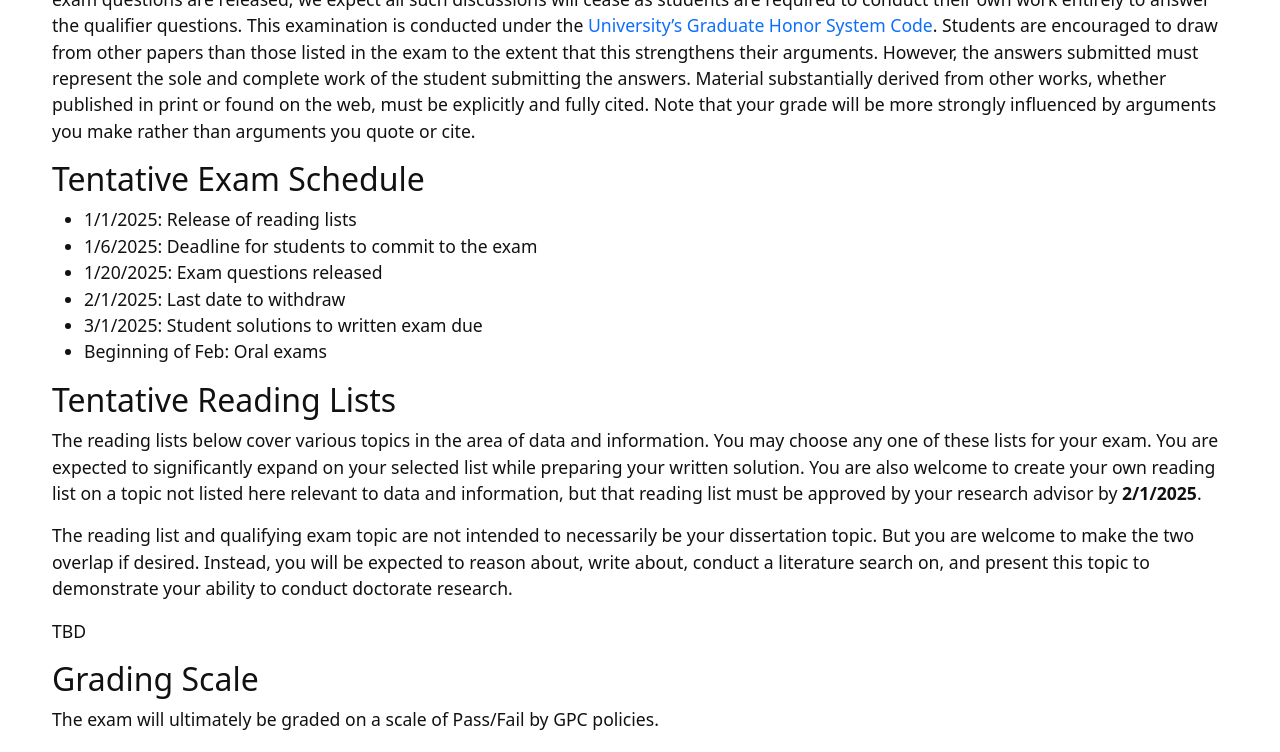
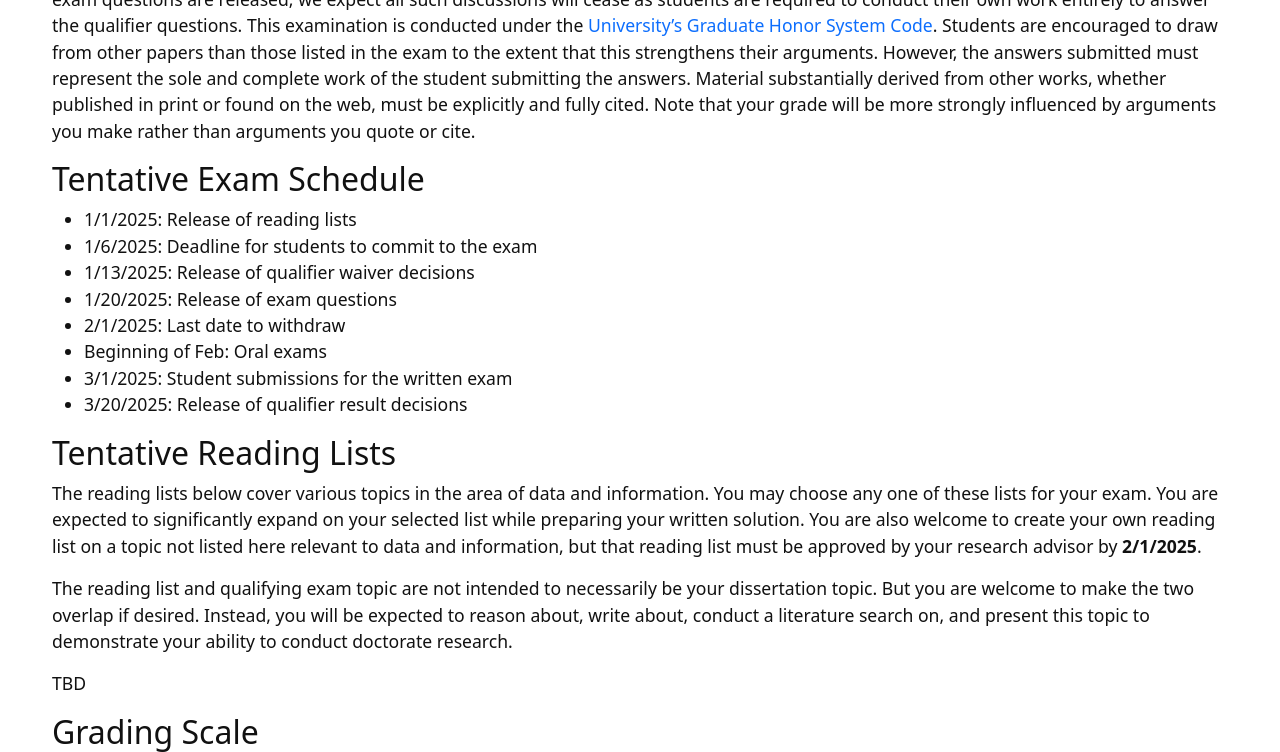
Before and after one commit to xuanwang91/2025-phd-qualifier-exam, a Jekyll site: the page built from index.md, in a window 1280 px wide and 900 px high, scrolled down 1103 px, cut to the strip 0-752 px from the top of the window. Built offline with Jekyll 4.4.1, drawn with Linux system fonts in a browser that asks for light colours.

Commit message:
Update index.md

```diff
--- a/index.md
+++ b/index.md
@@ -37,10 +37,12 @@ Discussions among students of the papers identified for the exam are reasonable
 ## Tentative Exam Schedule
 - 1/1/2025: Release of reading lists
 - 1/6/2025: Deadline for students to commit to the exam
-- 1/20/2025: Exam questions released
+- 1/13/2025: Release of qualifier waiver decisions
+- 1/20/2025: Release of exam questions
 - 2/1/2025: Last date to withdraw
-- 3/1/2025: Student solutions to written exam due
 - Beginning of Feb: Oral exams
+- 3/1/2025: Student submissions for the written exam
+- 3/20/2025: Release of qualifier result decisions
 
 ## Tentative Reading Lists
 The reading lists below cover various topics in the area of data and information. You may choose any one of these lists for your exam. You are expected to significantly expand on your selected list while preparing your written solution. You are also welcome to create your own reading list on a topic not listed here relevant to data and information, but that reading list must be approved by your research advisor by **2/1/2025**.
```
